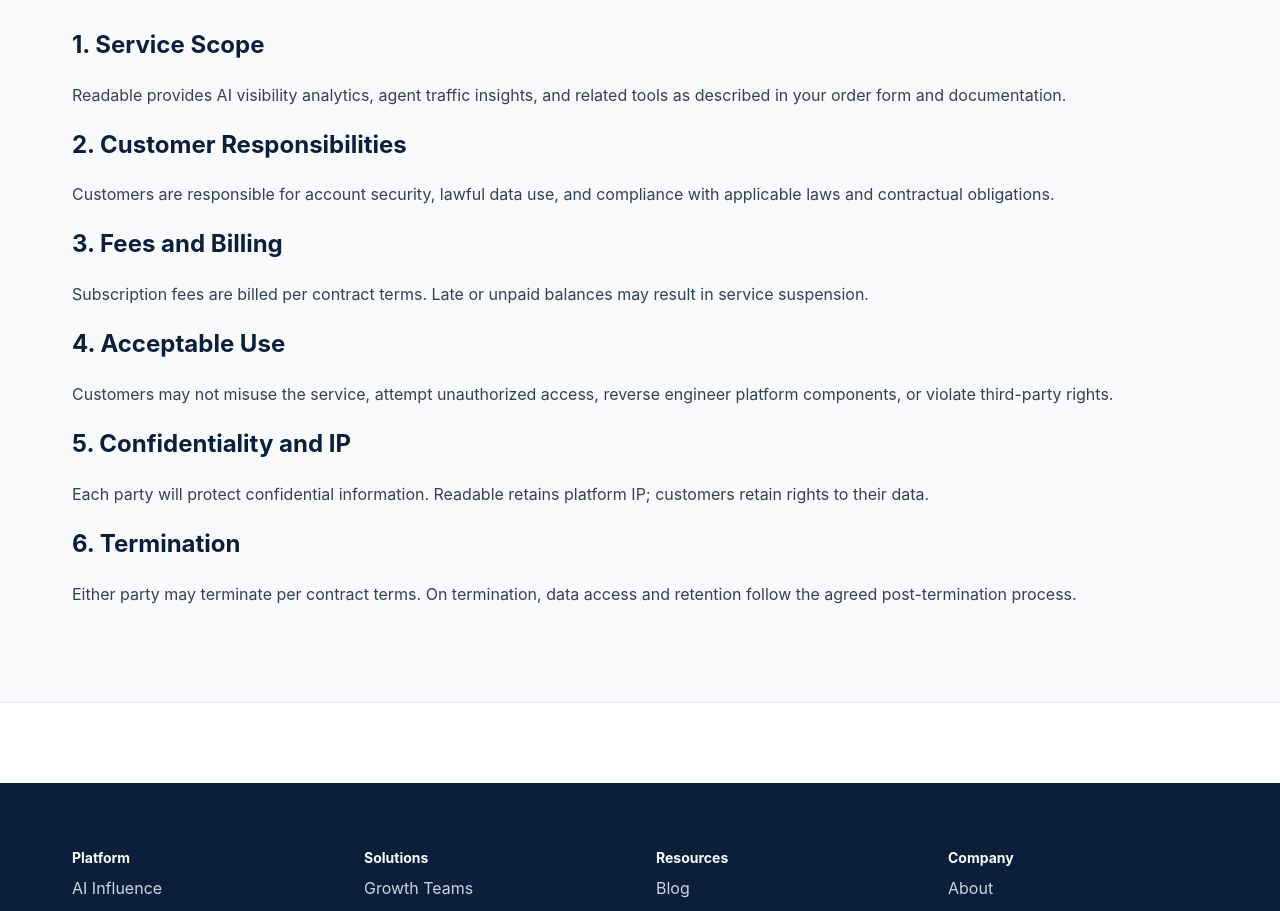
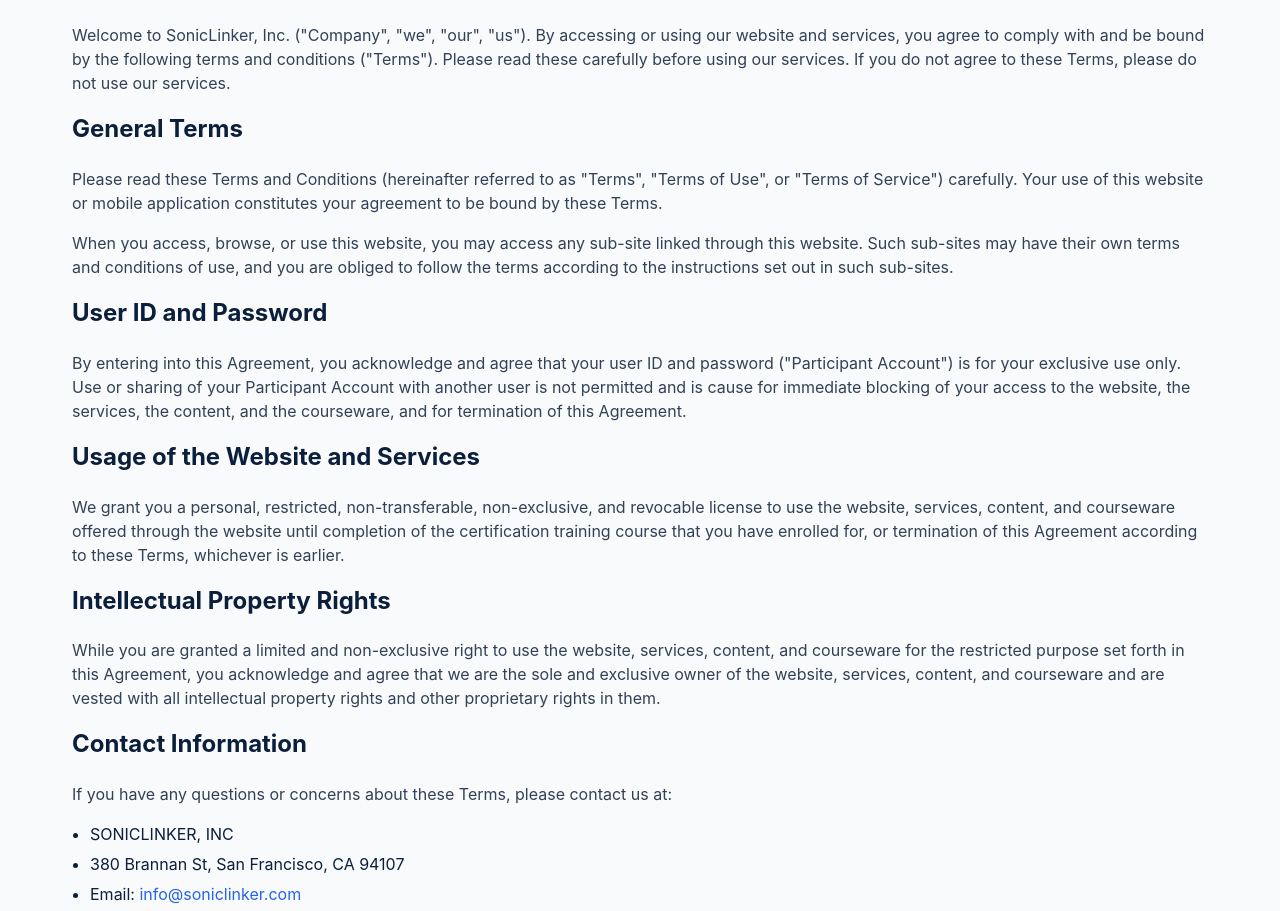
Before and after one commit to neerajjain22/readable, a Next.js app: page /terms in a window 1280 px wide. Shown: the part 440-1351 px from the top of the page. Built offline with nearby package versions, Linux system fonts and the light colour scheme; no server answers.

Commit message:
Import SonicLinker terms page content

```diff
--- a/legacy-pages/terms.tsx
+++ b/legacy-pages/terms.tsx
@@ -16,41 +16,72 @@
           <div className={styles.container}>
             <Breadcrumbs items={[{ label: "Home", href: "/" }, { label: "Terms" }]} />
             <h1 className={styles.heroTitle}>Terms of Service</h1>
-            <p className={styles.heroDescription}>Effective date: March 3, 2026</p>
+            <p className={styles.heroDescription}>Effective Date: April 18, 2025</p>
           </div>
         </section>
 
         <section className={styles.sectionAlt}>
           <article className={styles.container}>
-            <h2>1. Service Scope</h2>
             <p className={styles.text}>
-              Readable provides AI visibility analytics, agent traffic insights, and related tools as described
-              in your order form and documentation.
+              Welcome to SonicLinker, Inc. ("Company", "we", "our", "us"). By accessing or using our website and
+              services, you agree to comply with and be bound by the following terms and conditions ("Terms").
+              Please read these carefully before using our services. If you do not agree to these Terms, please do
+              not use our services.
             </p>
-            <h2>2. Customer Responsibilities</h2>
+
+            <h2 className={styles.mtMd}>General Terms</h2>
             <p className={styles.text}>
-              Customers are responsible for account security, lawful data use, and compliance with applicable
-              laws and contractual obligations.
+              Please read these Terms and Conditions (hereinafter referred to as "Terms", "Terms of Use", or
+              "Terms of Service") carefully. Your use of this website or mobile application constitutes your
+              agreement to be bound by these Terms.
             </p>
-            <h2>3. Fees and Billing</h2>
             <p className={styles.text}>
-              Subscription fees are billed per contract terms. Late or unpaid balances may result in service
-              suspension.
+              When you access, browse, or use this website, you may access any sub-site linked through this
+              website. Such sub-sites may have their own terms and conditions of use, and you are obliged to
+              follow the terms according to the instructions set out in such sub-sites.
             </p>
-            <h2>4. Acceptable Use</h2>
+
+            <h2 className={styles.mtMd}>User ID and Password</h2>
             <p className={styles.text}>
-              Customers may not misuse the service, attempt unauthorized access, reverse engineer platform
-              components, or violate third-party rights.
+              By entering into this Agreement, you acknowledge and agree that your user ID and password
+              ("Participant Account") is for your exclusive use only. Use or sharing of your Participant Account
+              with another user is not permitted and is cause for immediate blocking of your access to the
+              website, the services, the content, and the courseware, and for termination of this Agreement.
             </p>
-            <h2>5. Confidentiality and IP</h2>
+
+            <h2 className={styles.mtMd}>Usage of the Website and Services</h2>
             <p className={styles.text}>
-              Each party will protect confidential information. Readable retains platform IP; customers retain
-              rights to their data.
+              We grant you a personal, restricted, non-transferable, non-exclusive, and revocable license to use
+              the website, services, content, and courseware offered through the website until completion of the
+              certification training course that you have enrolled for, or termination of this Agreement according
+              to these Terms, whichever is earlier.
             </p>
-            <h2>6. Termination</h2>
+
+            <h2 className={styles.mtMd}>Intellectual Property Rights</h2>
             <p className={styles.text}>
-              Either party may terminate per contract terms. On termination, data access and retention follow
-              the agreed post-termination process.
+              While you are granted a limited and non-exclusive right to use the website, services, content, and
+              courseware for the restricted purpose set forth in this Agreement, you acknowledge and agree that we
+              are the sole and exclusive owner of the website, services, content, and courseware and are vested
+              with all intellectual property rights and other proprietary rights in them.
+            </p>
+
+            <h2 className={styles.mtMd}>Contact Information</h2>
+            <p className={styles.text}>
+              If you have any questions or concerns about these Terms, please contact us at:
+            </p>
+            <ul className={styles.list}>
+              <li>SONICLINKER, INC</li>
+              <li>380 Brannan St, San Francisco, CA 94107</li>
+              <li>
+                Email:{" "}
+                <a className={styles.inlineLink} href="mailto:info@soniclinker.com">
+                  info@soniclinker.com
+                </a>
+              </li>
+            </ul>
+            <p className={`${styles.text} ${styles.mtMd}`}>
+              By continuing to access or use our services, you acknowledge that you have read, understood, and
+              agreed to these Terms and Conditions.
             </p>
           </article>
         </section>
```
